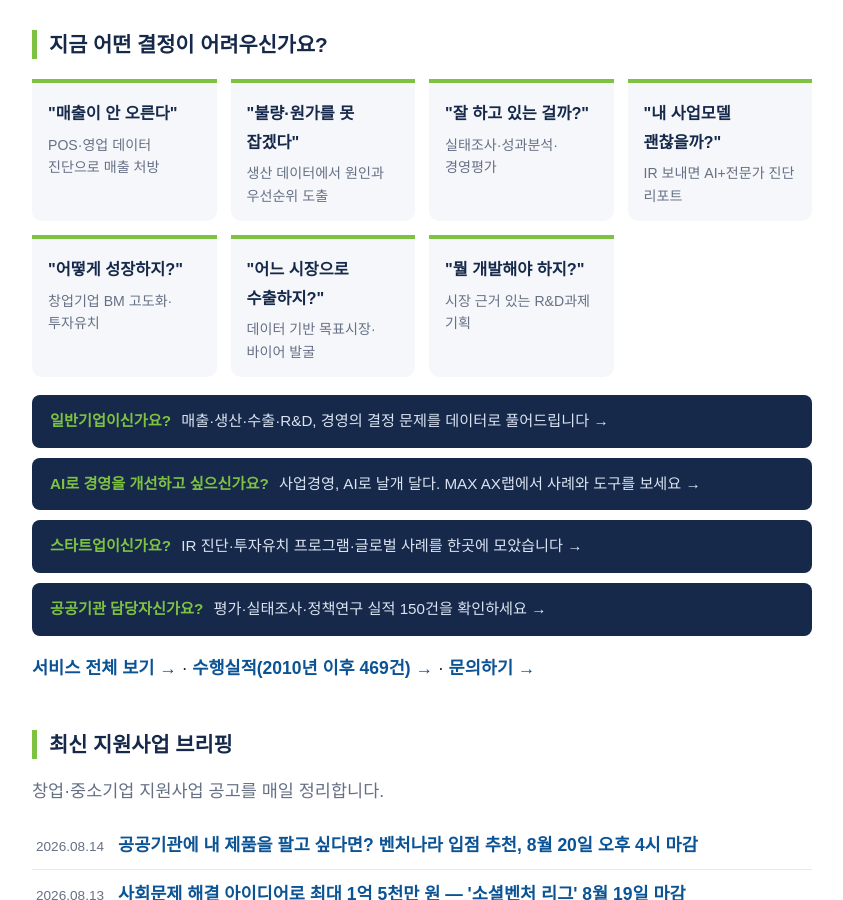
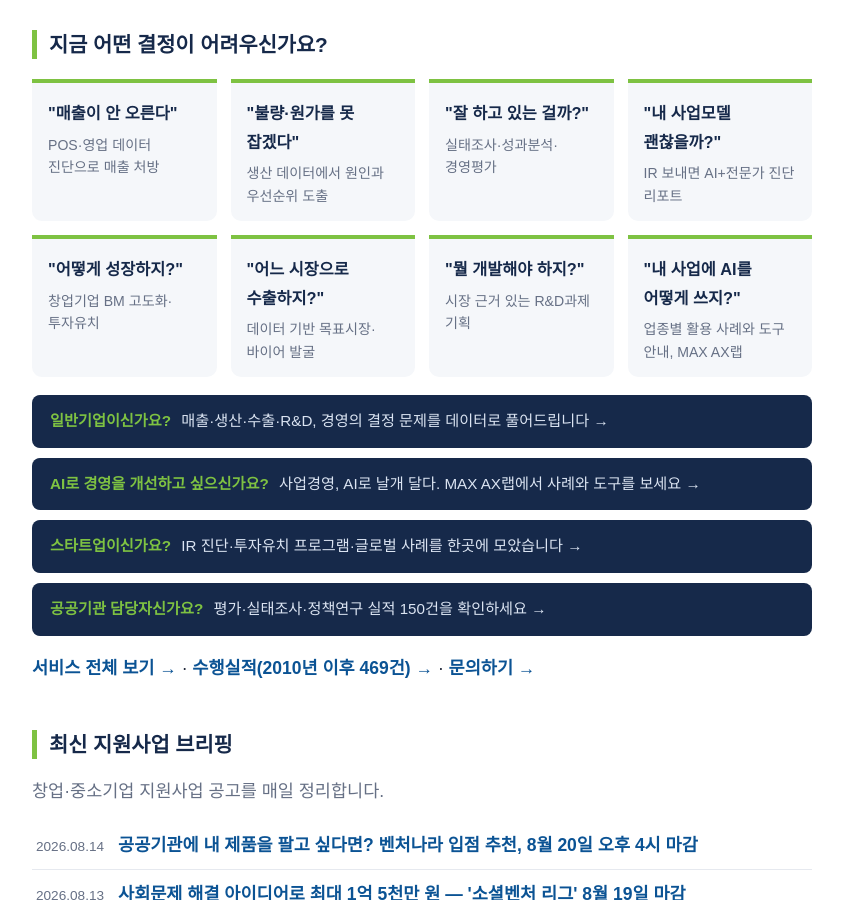
Before and after one commit to isac1003/isac1003.github.io, a Jekyll site: the page built from index.html, in a window 1280 px wide and 900 px high, scrolled down 435 px. Shown: the whole window, without its empty margins (218-1061 px from the left). Built offline with Jekyll 4.4.1, drawn with Linux system fonts in a browser that asks for light colours.

Commit message:
첫 화면 고민 카드에 AI 활용(AX랩) 항목 추가

```diff
--- a/index.html
+++ b/index.html
@@ -26,6 +26,7 @@ layout: default
     <a class="service" href="{{ '/startup/' | relative_url }}"><h3>"어떻게 성장하지?"</h3><p>창업기업 BM 고도화·투자유치</p></a>
     <a class="service" href="{{ '/services/export/' | relative_url }}"><h3>"어느 시장으로 수출하지?"</h3><p>데이터 기반 목표시장·바이어 발굴</p></a>
     <a class="service" href="{{ '/services/rnd/' | relative_url }}"><h3>"뭘 개발해야 하지?"</h3><p>시장 근거 있는 R&amp;D과제 기획</p></a>
+    <a class="service" href="https://ax.maxconsulting.or.kr"><h3>"내 사업에 AI를 어떻게 쓰지?"</h3><p>업종별 활용 사례와 도구 안내, MAX AX랩</p></a>
   </div>
   <div class="audience">
     <a class="aud-banner" href="{{ '/business/' | relative_url }}"><strong>일반기업이신가요?</strong> 매출·생산·수출·R&amp;D, 경영의 결정 문제를 데이터로 풀어드립니다 →</a>
```
